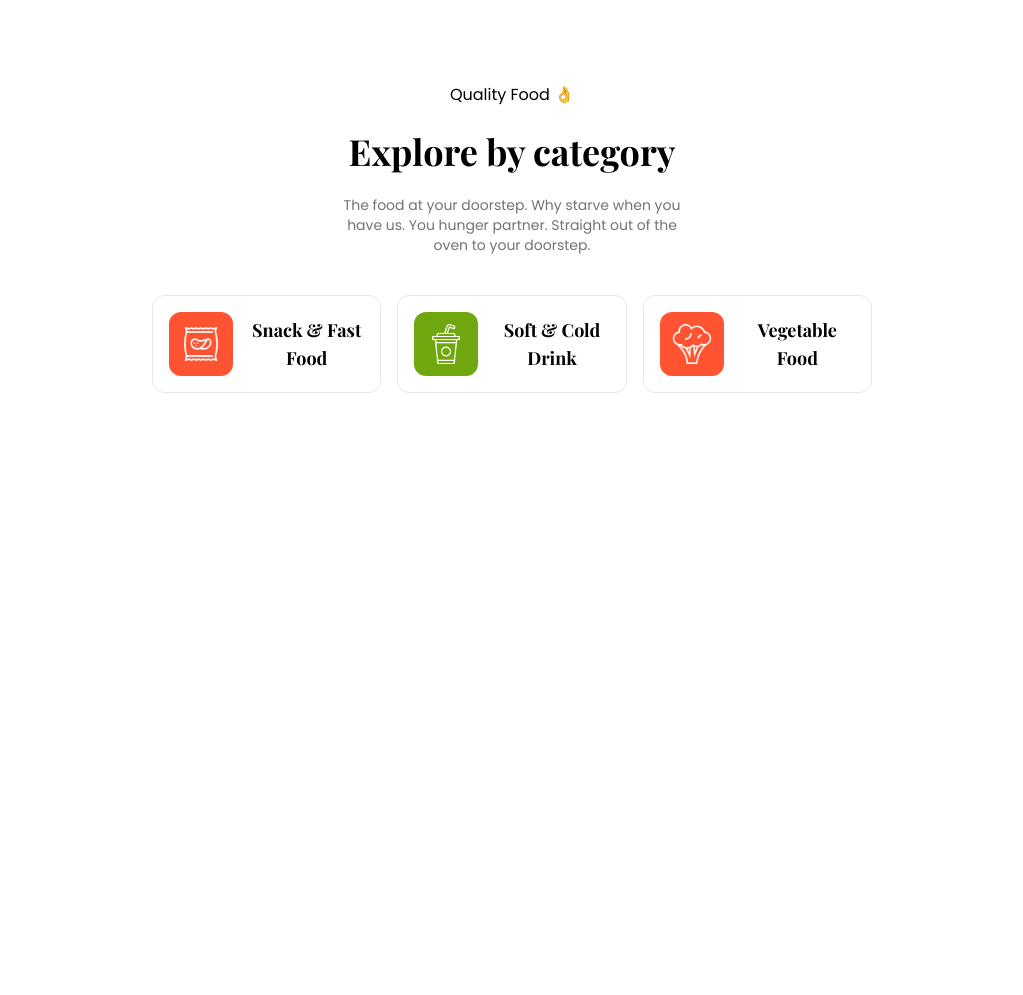
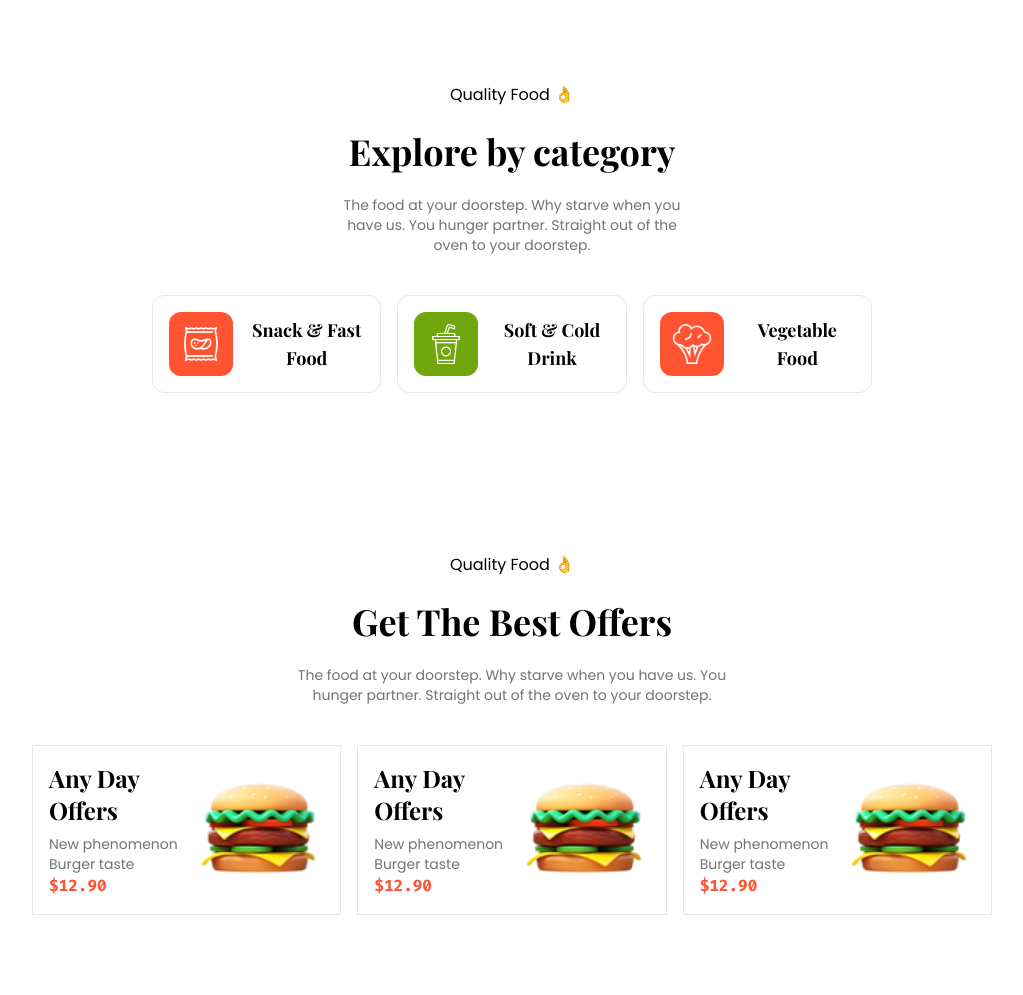
Before and after one commit to zainuddin25/FoodMeal, a website: page src/index.html in a window 1280 px wide. Shown: the part 797-1792 px from the top of the page, without its empty margins (128-1151 px from the left). Before the commit the page ends 1270 px from the top, so only its background shows below. Drawn offline with nearby package versions, Linux system fonts and the light colour scheme.

Commit message:
add: best offers

```diff
--- a/src/index.html
+++ b/src/index.html
@@ -83,6 +83,48 @@
             </div>
         </div>
 
+        <div class="w-3/4 mx-auto py-20 flex justify-center">
+            <div class="w-full mx-auto text-center">
+                <p class="text-base text-black">Quality Food 👌</p>
+                <h1 class="font-playfair text-4xl py-6 text-black">Get The Best Offers</h1>
+                <p class="text-sm w-2/4 mx-auto text-text-secondary pb-10">
+                    The food at your doorstep. Why starve when you have us. You hunger partner. Straight out of the oven to your doorstep.
+                </p>
+                <div class="grid grid-cols-3 gap-4">
+                    <div class="w-full p-4 flex gap-4 items-center border hover:border-white hover:shadow-lg duration-200">
+                        <div class="w-2/4 text-start">
+                            <h1 class="text-2xl font-playfair text-black">Any Day Offers</h1>
+                            <p class="text-sm text-text-secondary pt-2">New phenomenon Burger taste</p>
+                            <p class="font-fira text-orange-primary font-bold">$12.90</p>
+                        </div>
+                        <div class="w-2/4 flex justify-center">
+                            <img src="/assets/hamburger.png" class="w-36" />
+                        </div>
+                    </div>
+                    <div class="w-full p-4 flex gap-4 items-center border hover:border-white hover:shadow-lg duration-200">
+                        <div class="w-2/4 text-start">
+                            <h1 class="text-2xl font-playfair text-black">Any Day Offers</h1>
+                            <p class="text-sm text-text-secondary pt-2">New phenomenon Burger taste</p>
+                            <p class="font-fira text-orange-primary font-bold">$12.90</p>
+                        </div>
+                        <div class="w-2/4 flex justify-center">
+                            <img src="/assets/hamburger.png" class="w-36" />
+                        </div>
+                    </div>
+                    <div class="w-full p-4 flex gap-4 items-center border hover:border-white hover:shadow-lg duration-200">
+                        <div class="w-2/4 text-start">
+                            <h1 class="text-2xl font-playfair text-black">Any Day Offers</h1>
+                            <p class="text-sm text-text-secondary pt-2">New phenomenon Burger taste</p>
+                            <p class="font-fira text-orange-primary font-bold">$12.90</p>
+                        </div>
+                        <div class="w-2/4 flex justify-center">
+                            <img src="/assets/hamburger.png" class="w-36" />
+                        </div>
+                    </div>
+                </div>
+            </div>
+        </div>
+
     </div>
 
 </body>
--- a/tailwind.config.js
+++ b/tailwind.config.js
@@ -10,7 +10,9 @@ module.exports = {
       colors: {
         'orange-primary' : '#ff5331',
         'green-primary' : '#70a70e',
-        'text-secondary' : '#737373'
+        'text-secondary' : '#737373',
+        'yellow' : '#fdc55e',
+        'white-secondary' : '#f3f3f3'
       }
     },
   },
```
Also changed, not shown: dist/output.css.
